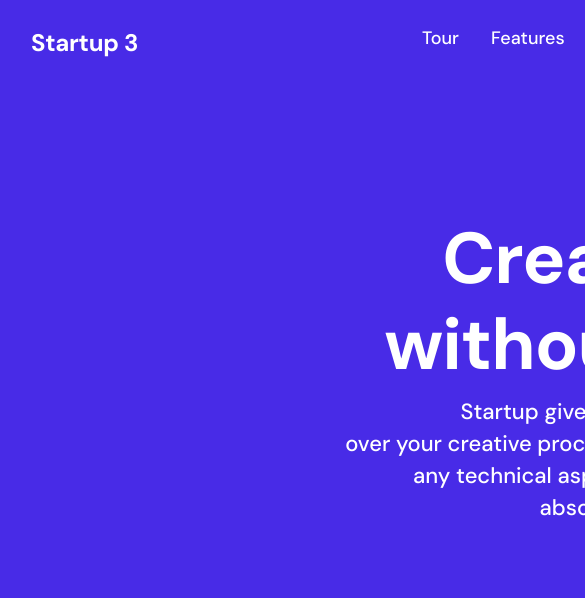
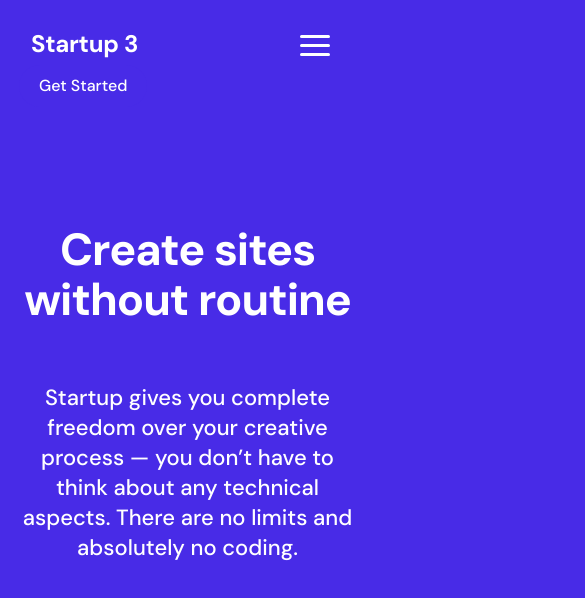
Before and after one commit to paulolatoye/fourth-landing-page, a plain HTML site: page index.html in a window 390 px wide. Shown: the top 598 px of the page, 585 px wide, since content can reach past the window. Drawn offline with nearby package versions, Linux system fonts and the light colour scheme.

Commit message:
updated responsiveness

```diff
--- a/header10.css
+++ b/header10.css
@@ -42,10 +42,26 @@ body{
     color: #FFFFFF;
 }
 
+.hamburger {
+    position: absolute;
+    display: none;
+    top: 15px;
+    right: 16px;
+    flex-direction: column;
+    justify-content: space-between;
+    width: 30px;
+    height: 21px;
+}
+
+.hamburger .bar {
+    width: 100%;
+    height: 3px;
+    background-color: #FFFFFF;
+    border-radius: 10px;
+}
+
 .act-btn{
-    width: 130px;
-    height: 30px;
-    padding: 20px;
+    padding: 10px 20px;
     font-style: normal;
     font-weight: 500;
     font-size: 16px;
@@ -58,6 +74,10 @@ body{
     border: none;
     background: #482BE7;
     border-radius: 100px;
+}
+
+.act-btn:hover {
+    background-color: aquamarine;
 }
 
 .site-desc{
@@ -81,3 +101,139 @@ body{
     text-align: center;
     color: #FFFFFF;
 }
+
+@media screen and (min-width: 1024px) {
+
+    .main-text {
+        font-size: 80px;
+    }
+
+    .para-text {
+        font-size: 32px;
+        line-height: 50px;
+    }
+
+}
+
+@media screen and (max-width: 768px) {
+
+    body {
+        max-width: 720px;
+    }
+
+    .container {
+        margin: 20px 25px;
+        padding: 15px;
+    }
+
+    br {
+        display: none
+    }
+
+    .navbar {
+        display: flex;
+        justify-content: space-between;
+    }
+
+    .nav {
+        display: flex;
+        flex-wrap: wrap;
+        padding-top: 10px;
+    }
+
+    .nav-link {
+        padding: 5px 10px;
+    }
+
+    .act-btn{
+        position: relative;
+        top: 5px;
+    }
+
+
+    .site-desc {
+        position: relative;
+        top: 0;
+    }
+
+    .main-text {
+        font-size: 94px;
+        line-height: 100px;
+    }
+
+    .para-text {
+        position: relative;
+        top: 50px;
+        font-size: 50px;
+        line-height: 60px;
+    }
+
+}
+
+@media screen and (max-width: 480px) {
+    body{
+        max-width: 375px;
+    }
+
+    .container {
+        padding: 15px;
+        margin: 0;
+    }
+
+    br{
+        display: none;
+    }
+
+    .hamburger{
+        display: flex;
+        top: 20px;
+        right: 30px;
+    }
+
+    .navbar {
+        flex-direction: column;
+        align-items: flex-start;
+    }
+
+    .nav {
+        display: none;
+        width: 100%;
+    }
+
+    .nav {
+        width: 100%;
+        flex-direction: column;
+    }
+
+    .nav-link {
+        font-size: 17px;
+    }
+
+    .nav.active{
+        display: block;
+        position: relative;
+        top: 5px;
+        left: -15px;
+    }
+
+    .act-btn {
+        position: relative;
+        top: 10px;
+        left: -12px;
+    }
+
+    .site-desc {
+        position: relative;
+        top: -30px;
+    }
+
+    .main-text {
+        font-size: 45px;
+        line-height: 50px;
+    }
+
+    .para-text {
+        font-size: 22px;
+        line-height: 30px;
+    }
+}
--- a/index.html
+++ b/index.html
@@ -8,11 +8,19 @@
     <link rel="stylesheet" href="https://cdn.jsdelivr.net/npm/bootstrap@4.6.2/dist/css/bootstrap.min.css" integrity="sha384-xOolHFLEh07PJGoPkLv1IbcEPTNtaed2xpHsD9ESMhqIYd0nLMwNLD69Npy4HI+N" crossorigin="anonymous">
     <link rel="stylesheet" href="https://cdnjs.cloudflare.com/ajax/libs/font-awesome/4.6.2/css/font-awesome.css">
     <link rel="stylesheet" href="header10.css">
+    <script src="script.js" defer></script>
 </head>
 <body>
     <div class="container">
         <nav class="navbar navbar-light">
             <a class="navbar-brand" href="#">Startup 3</a>
+
+            <a href="#" class="hamburger">
+                <span class="bar"></span>
+                <span class="bar"></span>
+                <span class="bar"></span>
+            </a>
+
             <ul class="nav justify-content-center">
                 <li class="nav-item">
                   <a class="nav-link active" href="#">Tour</a>
@@ -38,6 +46,7 @@
             </ul>
             <button class="act-btn justify-content-end" type="submit">Get Started</button>
         </nav>
+
         <div class="site-desc">
             <h2 class="main-text">Create  sites <br> without routine</h2>
             <p class="para-text">
--- /dev/null
+++ b/script.js
@@ -0,0 +1,6 @@
+const toggleButton = document.getElementsByClassName('hamburger')[0]
+const navMenu = document.getElementsByClassName('nav')[0]
+
+toggleButton.addEventListener('click', () => {
+    navMenu.classList.toggle('active')
+})
```
